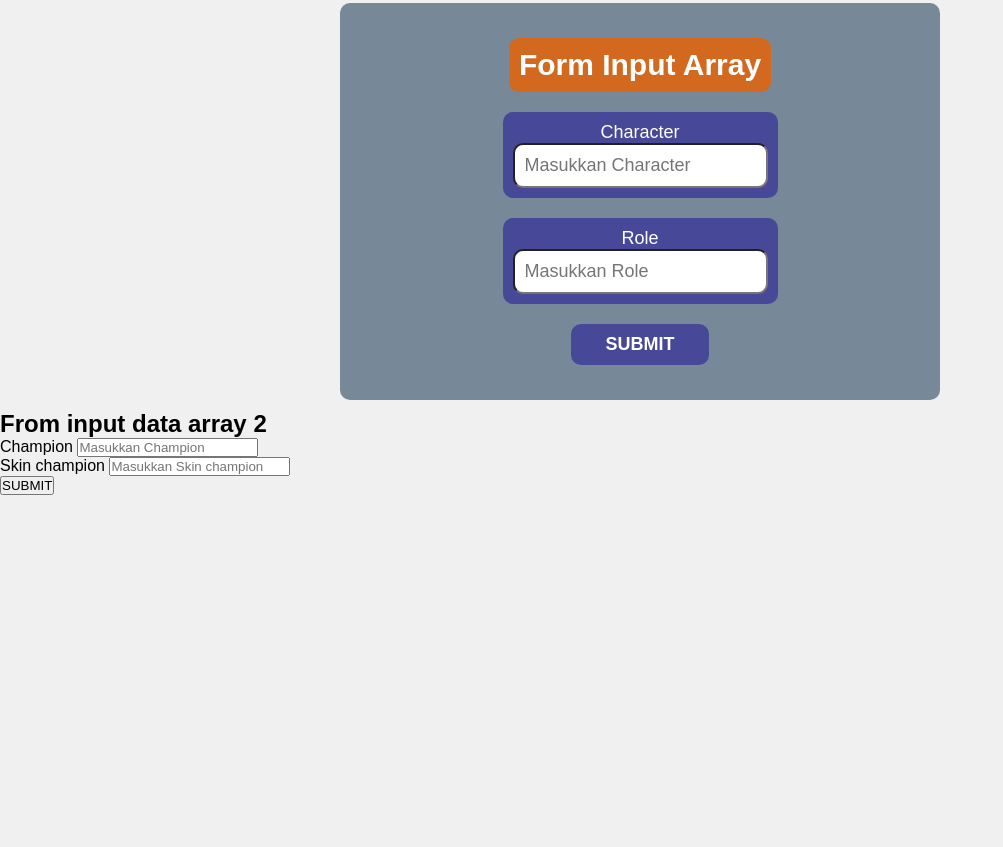
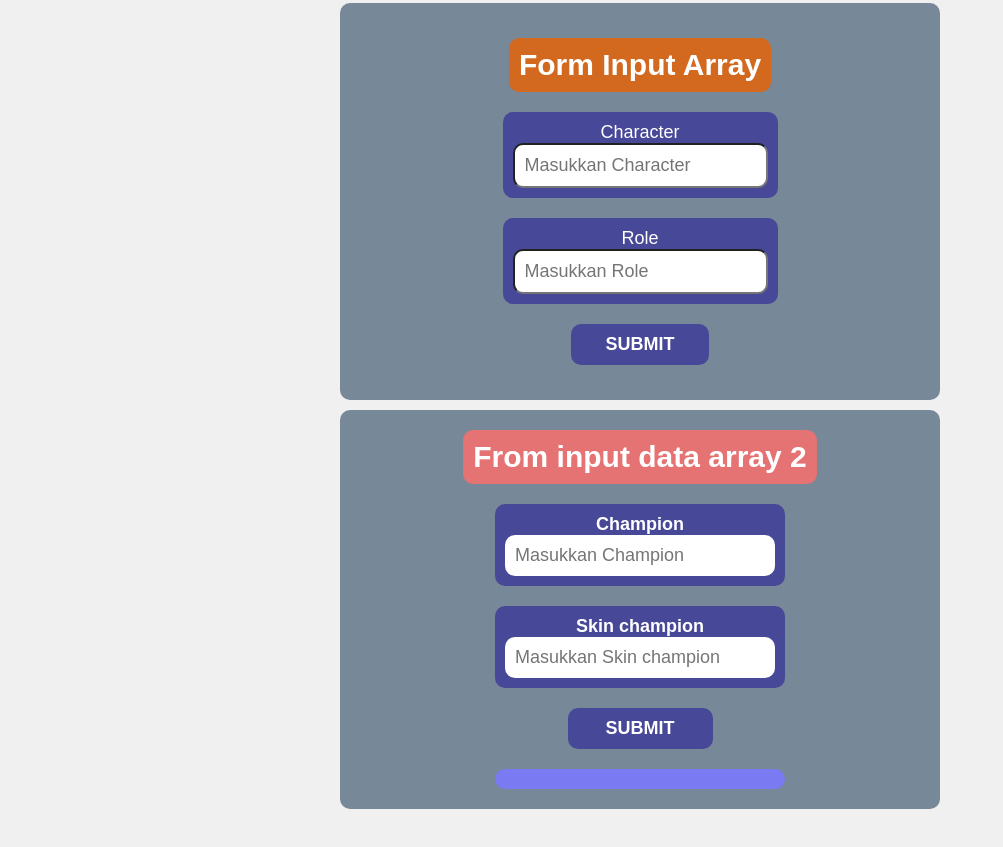
Before and after one commit to FAadhilAhmad/latihan-variabel, a plain HTML site: page index.html in a window 1280 px wide. Shown: the part 1822-2669 px from the top of the page, without its empty margins (0-1003 px from the left). Before the commit the page ends 2317 px from the top, so only its background shows below. Drawn offline with Linux system fonts and the light colour scheme.

Commit message:
Update style.css

```diff
--- a/style.css
+++ b/style.css
@@ -413,3 +413,92 @@ body {
     color: #fff;
     font-weight: bold;
 }
+/* end styling from array */
+.container-fromSatu{
+    width: 600px;
+    padding: 10px;
+    margin: 10px;
+    margin-bottom: 100px;
+    display: flex;
+    flex-direction: column;
+    align-items: center;
+    justify-content: center;
+    background-color: lightslategrey;
+    justify-self: center;
+    border-radius: 10px;
+}
+.header-fromSatu{
+    margin: 10px;
+    padding: 10px;
+    background-color: rgb(230, 115, 115);
+    border-radius: 10px;
+    color: #fff;
+    font-size: 20px;
+}
+.input-champion{
+    margin: 10px;
+    padding: 10px;
+    display: flex;
+    flex-direction: column;
+    align-items: center;
+    justify-content: center;
+    width: 50%;
+    background-color: rgb(72, 72, 152);
+    color: #fff;
+    border-radius: 10px;
+    font-size: 18px;
+    font-weight: bold;
+}
+.input-champion input{
+    width: 100%;
+    padding: 10px;
+    border-radius: 10px;
+    border: none;
+    font-size: 18px;
+    color: #2c2a2a;
+}
+.input-item{
+    margin: 10px;
+    padding: 10px;
+    display: flex;
+    flex-direction: column;
+    align-items: center;
+    width: 50%;
+    background-color: rgb(72, 72, 152);
+    color: #fff;
+    font-size: 18px;
+    border-radius: 10px;
+    font-weight: bold;
+}
+.input-item input{
+    width: 100%;
+    padding: 10px;
+    border-radius: 10px;
+    border: none;
+    font-size: 18px;
+    color: #2c2a2a;
+}
+.btn-arrayDua{
+    width: 25%;
+    margin: 10px;
+    padding: 10px;
+    border-radius: 10px;
+    border: none;
+    font-size: 18px;
+    background-color: rgb(72, 72, 152);
+    color: #fff;
+    font-weight: bold;
+    cursor: pointer;
+}
+.hasilData{
+    width: 50%;
+    padding: 10px;
+    margin: 10px;
+    background-color: rgb(122, 122, 243);
+    color: #fff;
+    font-size: 18px;
+    border-radius: 10px;
+}
+.hideHasil{
+    display: none;
+}
```
